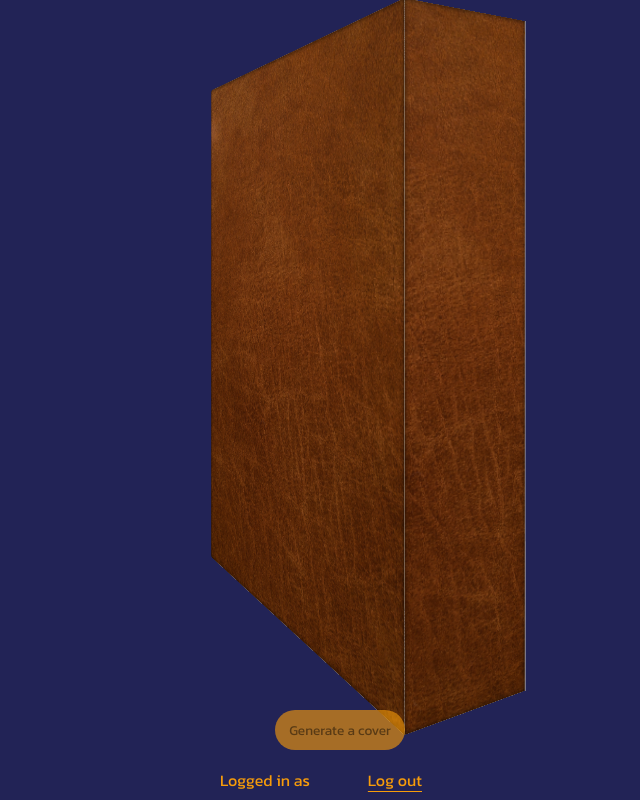
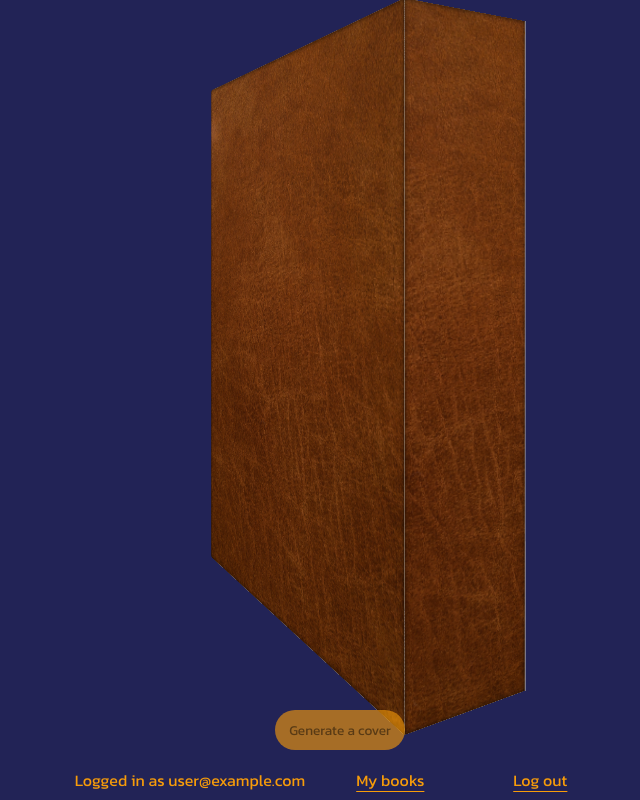
Before and after one commit to FransGPasse/AI-storybook, a Vue app: page /generate in a window 1280 px wide. Shown: the whole page, without its empty margins (300-940 px from the left). Built offline with nearby package versions, Linux system fonts and the light colour scheme; no server answers; sample sign-in values are in the browser's storage.

Commit message:
changed logic for authentication and added view for fetching stories/books

```diff
--- a/src/components/Authentication.vue
+++ b/src/components/Authentication.vue
@@ -1,6 +1,5 @@
 <script setup lang="ts">
 import { ref } from "vue";
-import { persisted_store } from "../store/store.js";
 import { auth } from "../firebase/index";
 import {
   createUserWithEmailAndPassword,
@@ -10,7 +9,6 @@ import { useRouter } from "vue-router";
 import Button from "../components/Button.vue";
 
 const router = useRouter();
-const persistedStore = persisted_store();
 const email = ref("");
 const password = ref("");
 const errorMessage = ref();
@@ -20,7 +18,6 @@ const newUser = ref(true);
 async function register(email: string, password: string) {
   try {
     await createUserWithEmailAndPassword(auth, email, password);
-    persistedStore.user.email = email;
     router.push("/generate");
   } catch (error: unknown) {
     errorMessage.value = error;
@@ -34,7 +31,6 @@ async function register(email: string, password: string) {
 async function login(email: string, password: string) {
   try {
     await signInWithEmailAndPassword(auth, email, password);
-    persistedStore.user.email = email;
     router.push("/generate");
   } catch (error: unknown) {
     errorMessage.value = error;
--- a/src/components/Footer.vue
+++ b/src/components/Footer.vue
@@ -1,17 +1,15 @@
 <script setup lang="ts">
-import { persisted_store } from "../store/store";
 import Button from "./Button.vue";
 import { auth } from "../firebase/index";
 import { signOut } from "@firebase/auth";
 import { useRouter } from "vue-router";
 
-const persistedStore = persisted_store();
 const router = useRouter();
+const currentUser = auth.currentUser;
 
 async function signOutUser(): Promise<void> {
   try {
     await signOut(auth);
-    persistedStore.user.email = "";
     router.push("/");
   } catch (error: unknown) {
     console.error(error);
@@ -21,7 +19,8 @@ async function signOutUser(): Promise<void> {
 
 <template>
   <div class="footer">
-    <p>Logged in as {{ persistedStore.user.email }}</p>
+    <p>Logged in as {{ currentUser?.email }}</p>
+    <Button text="My books" secondary @click="router.push('/my-books')" />
     <Button text="Log out" secondary @click="signOutUser" />
   </div>
 </template>
--- a/src/router/index.ts
+++ b/src/router/index.ts
@@ -2,6 +2,7 @@ import { createRouter, createWebHistory } from "vue-router";
 import AuthenticationPage from "../views/AuthenticationPage.vue";
 import HomePage from "../views/HomePage.vue";
 import GeneratePage from "../views/GeneratePage.vue";
+import MyBooksPage from "../views/MyBooksPage.vue";
 import { onAuthStateChanged } from "firebase/auth";
 import { auth } from "../firebase";
 
@@ -22,6 +23,12 @@ const routes = [
     component: GeneratePage,
     meta: { requiresAuth: true },
   },
+  {
+    path: "/my-books",
+    name: "MyBooks",
+    component: MyBooksPage,
+    meta: { requiresAuth: true },
+  },
 ];
 
 const router = createRouter({
@@ -30,7 +37,7 @@ const router = createRouter({
 });
 
 /* Tries to get the current user and resolve, otherwise reject */
-function getCurrentUser() {
+async function getCurrentUser() {
   return new Promise((resolve, reject) => {
     const removeListener = onAuthStateChanged(
       auth,
@@ -46,10 +53,9 @@ function getCurrentUser() {
 /* Checks all routes to see if user is authorized and logged in, otherwise redirect to auth-page */
 router.beforeEach(async (to) => {
   if (to.meta.requiresAuth && !auth.currentUser) {
-    if (await getCurrentUser()) {
+    if (!(await getCurrentUser())) {
       return {
         path: "/authenticate",
-        query: { redirect: to.fullPath },
       };
     }
   }
--- a/src/store/store.ts
+++ b/src/store/store.ts
@@ -28,14 +28,9 @@ const helper_store = defineStore("helper_store", () => {
 const persisted_store = defineStore(
   "persisted_store",
   () => {
-    const user = ref({
-      email: "",
-      name: "",
-    });
-
     const currentPage = ref(0);
 
-    return { user, currentPage };
+    return { currentPage };
   },
   /* Persists state through pinia-plugin-persistedstate */
   {
--- a/src/views/AuthenticationPage.vue
+++ b/src/views/AuthenticationPage.vue
@@ -1,16 +1,5 @@
 <script setup lang="ts">
-import { onMounted } from "vue";
-import { useRouter } from "vue-router";
-import { auth } from "../firebase/index";
 import Authentication from "../components/Authentication.vue";
-
-const router = useRouter();
-
-onMounted(() => {
-  if (auth.currentUser) {
-    router.push("/generate");
-  }
-});
 </script>
 
 <template>
--- /dev/null
+++ b/src/views/MyBooksPage.vue
@@ -0,0 +1,20 @@
+<script setup lang="ts">
+import { onMounted } from "vue";
+import { auth, db, storage } from "../firebase/index";
+import { collection, getDocs, query } from "firebase/firestore";
+
+onMounted(async () => {
+  const userId = auth.currentUser?.uid;
+  const querySnapshot = await getDocs(collection(db, "stories"));
+
+  querySnapshot.forEach((doc) => {
+    console.log("doc", doc.data);
+  });
+});
+</script>
+
+<template>
+  <div>Hej hej</div>
+</template>
+
+<style scoped></style>
```
